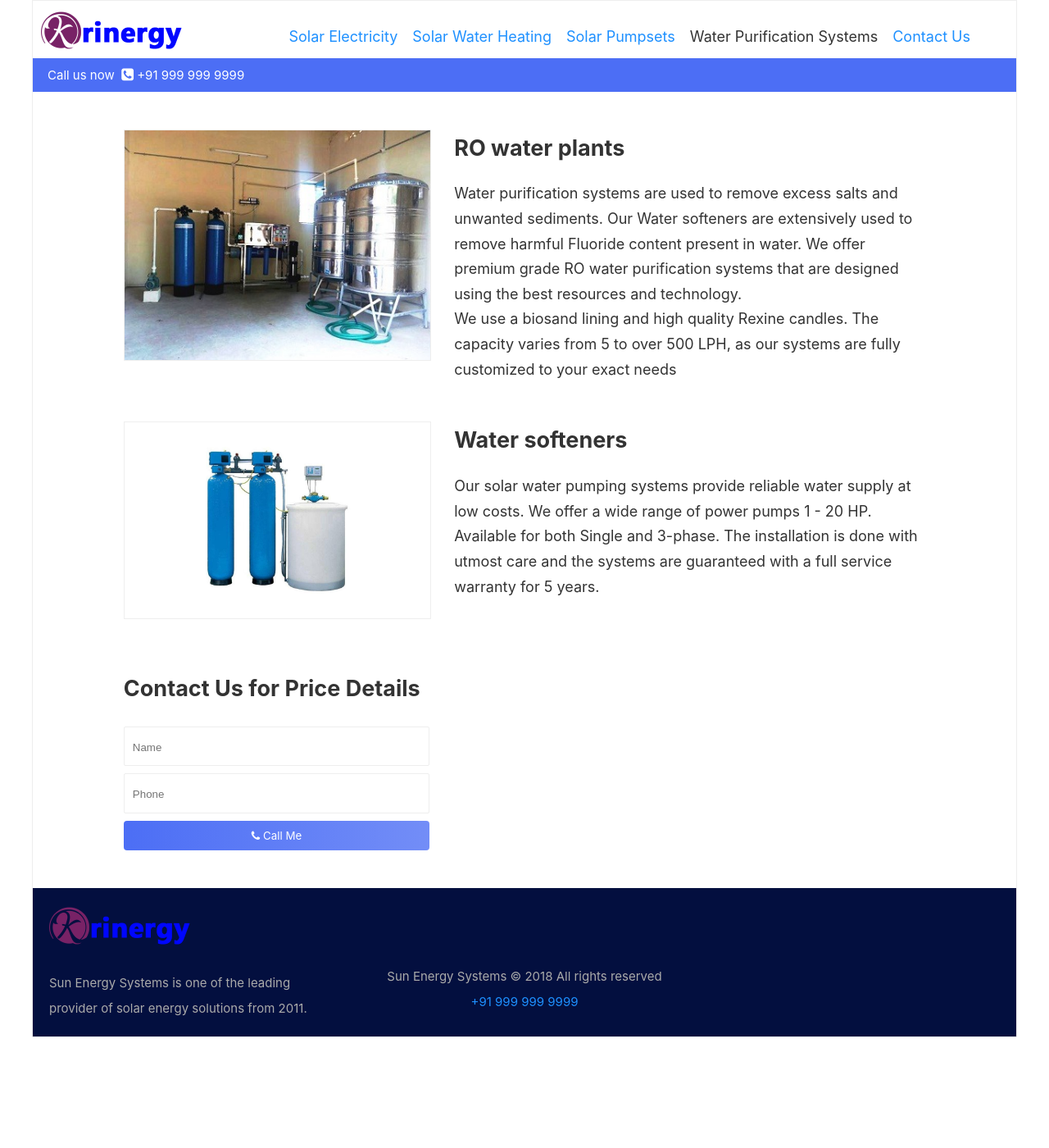
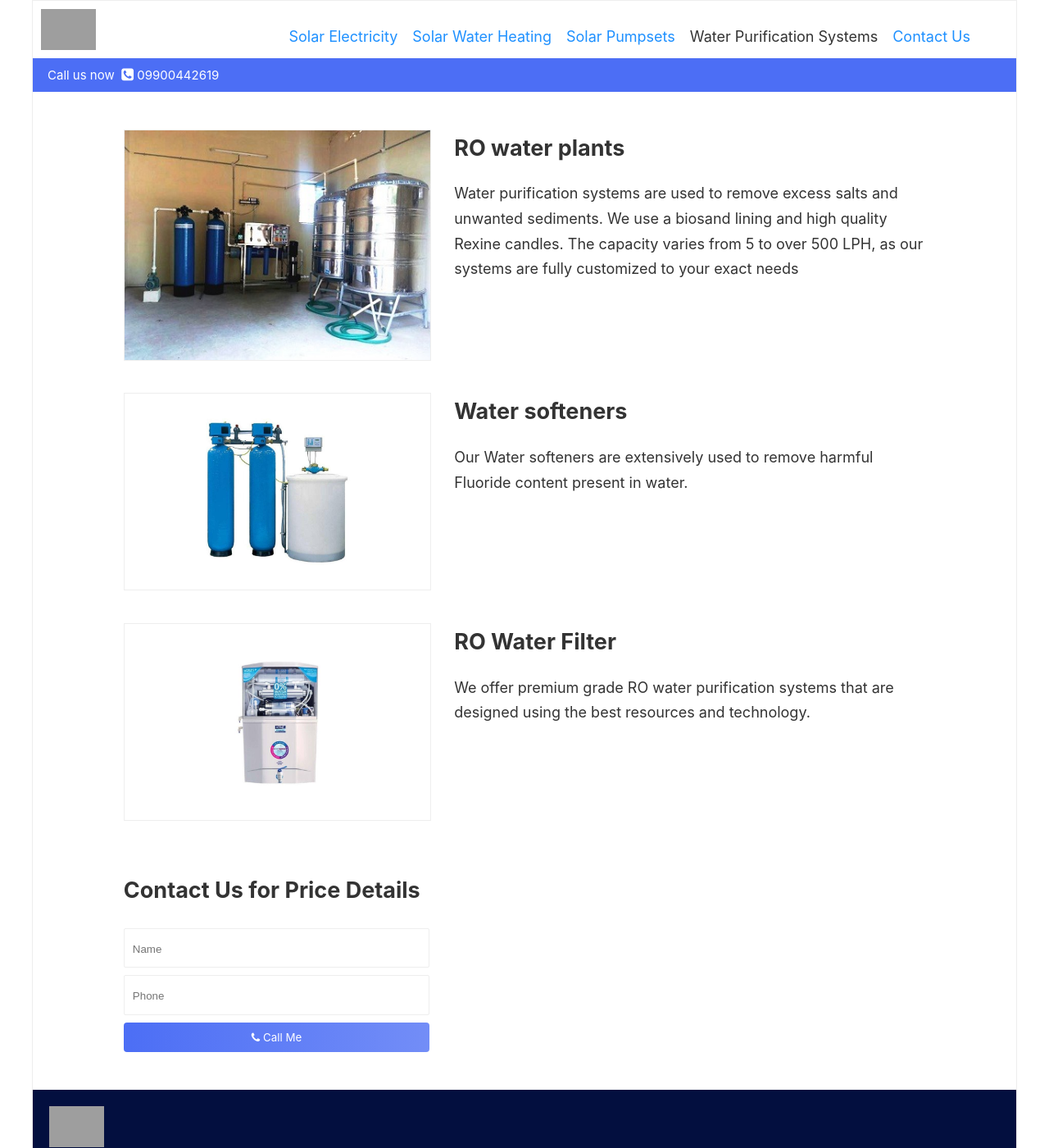
Before and after one commit to sharu725/script, a Jekyll site: the page built from _products/water-purification-systems.md, in a window 1280 px wide and 1400 px high. Shown: the whole window at 82% size. Built offline with Jekyll 4.4.1, drawn with Linux system fonts in a browser that asks for light colours; grey boxes are pictures that could not be loaded.

Commit message:
Product, logo & sitemap addition

```diff
--- a/_config.yml
+++ b/_config.yml
@@ -1,6 +1,7 @@
 ### your site title here
 
 title: Sun Energy Systems
+logo: /images/sun-energy.jpg
 
 baseurl: /krinergy
 
@@ -30,3 +31,4 @@ compress_html:
 
 plugins:
     - jekyll-seo-tag
+    - jekyll-sitemap
--- a/_data/data.yml
+++ b/_data/data.yml
@@ -12,7 +12,7 @@ menu-items:
       link: /water-purification-systems/
 
 
-phone: '+91 999 999 9999'
+phone: '09900442619'
 email: 'sunenergysun2010@gmail.com'
 address: 'Near McDonalds, ITC Factory, Toll Plaza, Sadahalli Gate, <br>Bangalore International Airport Road, <br>Bengaluru, Karnataka 562157'
 
--- a/_layouts/default.html
+++ b/_layouts/default.html
@@ -19,7 +19,7 @@ layout: compress
 <header>
     <div class="r">
         <div class="c-3">
-            <a href="{{site.baseurl}}/"><div class="logo" style="background-image: url({{site.baseurl}}/images/logo-1.png)"></div></a>
+            <a href="{{site.baseurl}}/"><div class="logo" style="background-image: url({{site.baseurl}}{{site.logo}})"></div></a>
         </div>
         <div class="c-9 vert-center">
             <ul class="menu">
@@ -45,7 +45,7 @@ layout: compress
     <div class="r">
         <div class="c-4">
             <div class="r">
-                <div class="c-12"><div class="logo" style="background-image: url({{site.baseurl}}/images/logo-1.png)"></div></div>
+                <div class="c-12"><div class="logo" style="background-image: url({{site.baseurl}}{{site.logo}})"></div></div>
                 <div class="c-12"><p class="footer-about"><small>{{site.data.data.footer.text}}</small></p></div>
             </div>
         </div>
--- a/_products/water-purification-systems.md
+++ b/_products/water-purification-systems.md
@@ -5,11 +5,16 @@ description:
 products:
     - title: RO water plants
       image: /images/products/RO_plant.jpg
-      description: "Water purification systems are used to remove excess salts and unwanted sediments. Our Water softeners are extensively used to remove harmful Fluoride content present in water. We offer premium grade RO water purification systems that are designed using the best resources and technology. <br>We use a biosand lining and high quality Rexine candles. The capacity varies from 5 to over 500 LPH, as our systems are fully customized to your exact needs"
+      description: "Water purification systems are used to remove excess salts and unwanted sediments. We use a biosand lining and high quality Rexine candles. The capacity varies from 5 to over 500 LPH, as our systems are fully customized to your exact needs"
 
     - title: Water softeners
       image: /images/slider/water-softener-system.jpg
-      description: "Our solar water pumping systems provide reliable water supply at low costs. We offer a wide range of power pumps 1 - 20 HP. Available for both Single and 3-phase. The installation is done with utmost care and the systems are guaranteed with a full service warranty for 5 years."
+      description: "Our Water softeners are extensively used to remove harmful Fluoride content present in water."
+
+
+    - title: RO Water Filter
+      image: /images/slider/RO_water_filters.jpg
+      description: "We offer premium grade RO water purification systems that are designed using the best resources and technology."
 
 
 permalink: /water-purification-systems/
```
Also changed, not shown: 1 other file.
